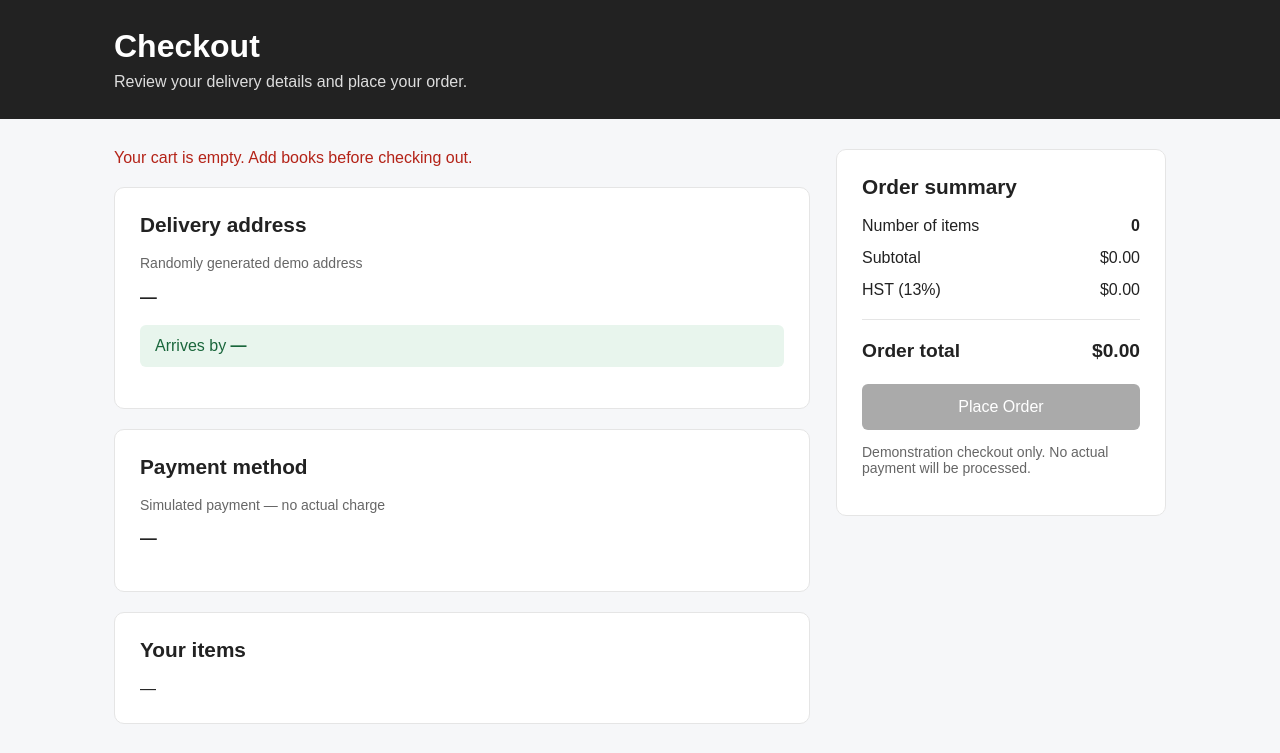
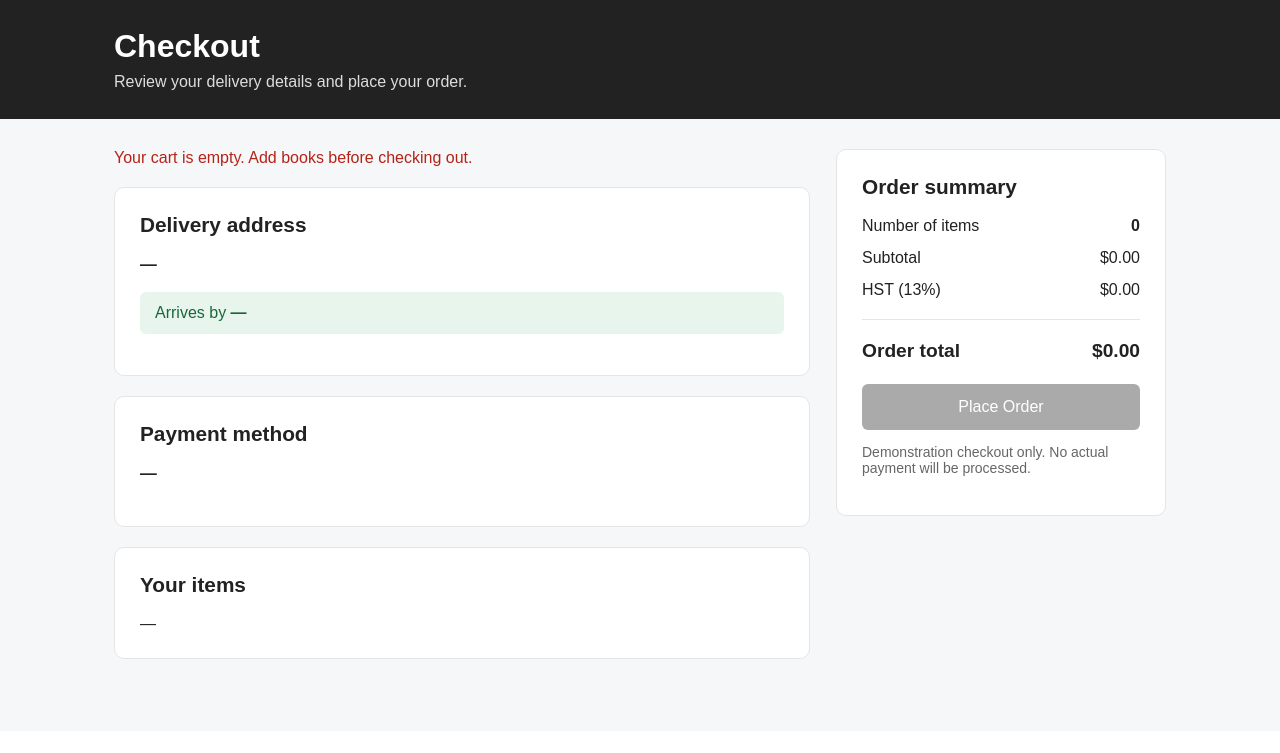
Before and after one commit to TASelwyn/SYSC4806_Project, a Spring Boot app: page /checkout/ff471d55-aa94-4301-9476-947f77914498 in a window 1280 px wide. Shown: the part 69-822 px from the top of the page. After the commit the page ends 728 px from the top, so only its background shows below. Run offline with Spring Boot 4, Linux system fonts and the light colour scheme; data that the repository does not hold is empty; database files in the repository are not loaded.

Commit message:
Removed mentioned of demo everywhere

```diff
--- a/src/main/resources/templates/checkout/checkout.html
+++ b/src/main/resources/templates/checkout/checkout.html
@@ -40,7 +40,7 @@
 
         <article class="panel">
             <h2>Delivery address</h2>
-            <p class="eyebrow">Randomly generated demo address</p>
+
 
             <p id="delivery-address" class="detail-value">—</p>
 
@@ -52,9 +52,6 @@
 
         <article class="panel">
             <h2>Payment method</h2>
-            <p class="eyebrow">
-                Simulated payment — no actual charge
-            </p>
 
             <p id="payment-method" class="detail-value">—</p>
         </article>
--- a/src/main/resources/templates/checkout/confirmation.html
+++ b/src/main/resources/templates/checkout/confirmation.html
@@ -81,10 +81,6 @@
         <p id="confirmed-address" class="small-note"></p>
         <p id="confirmed-payment" class="small-note"></p>
 
-        <p class="small-note">
-            This is a demonstration checkout.
-            No payment was charged.
-        </p>
 
         <a th:href="@{/books}" class="primary-link">
             Continue Shopping
```
